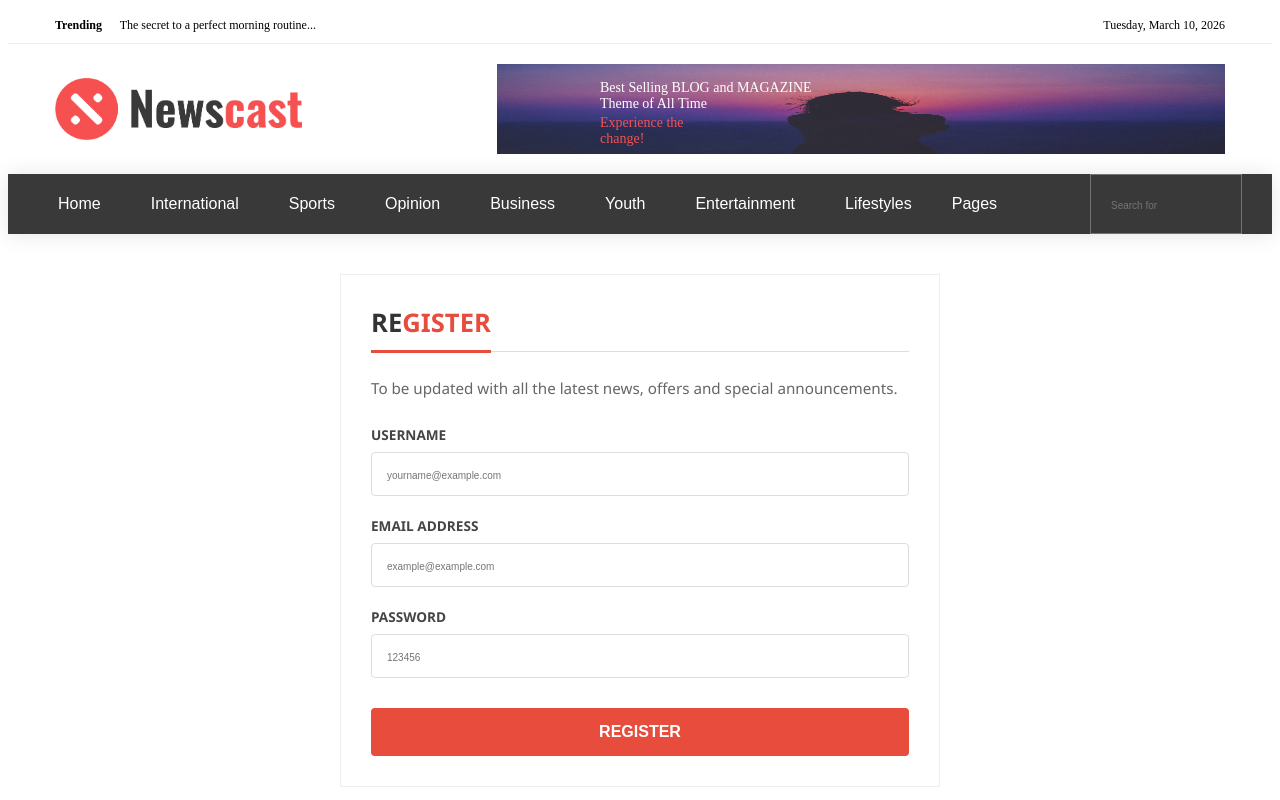
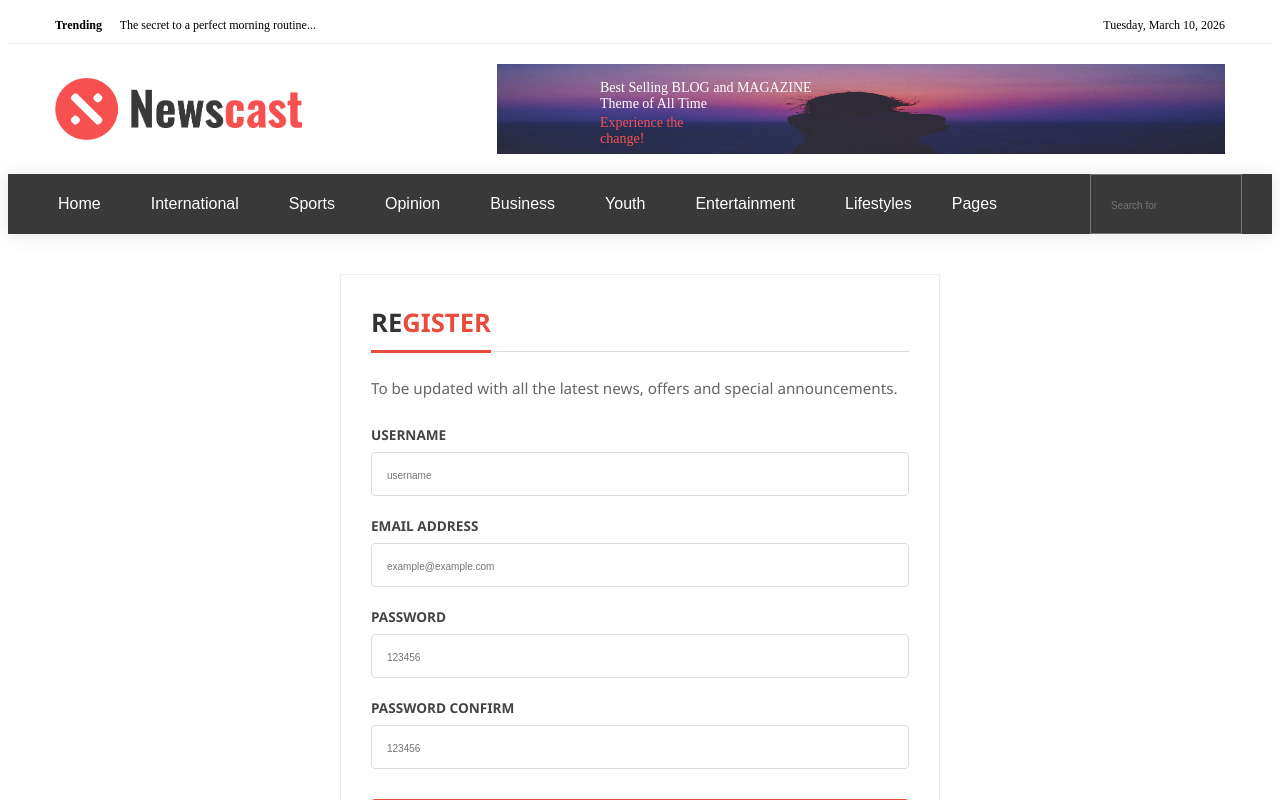
Before and after one commit to HungPhat302/Blog-News-Platform, a React (Vite) app in the folder frontend/: page /register in a window 1280 px wide. Shown: the top 800 px of the page. Built offline with nearby package versions, Linux system fonts and the light colour scheme; a web font is replaced by a local one.

Commit message:
register and login form validations

```diff
--- a/frontend/src/components/Forms/Login/LoginForm.jsx
+++ b/frontend/src/components/Forms/Login/LoginForm.jsx
@@ -16,7 +16,7 @@ const LoginForm = () => {
   });
   const { register, handleSubmit, formState: { errors, isSubmitting, isSubmitSuccessful }, reset } = useForm({
     resolver: joiResolver(LoginSchema),
-    mode: "onChange",
+    mode: "onSubmit",
     shouldFocusError: true
   })
   const onSubmit = async (data) => {
--- a/frontend/src/components/Forms/Register/RegisterForm.jsx
+++ b/frontend/src/components/Forms/Register/RegisterForm.jsx
@@ -41,7 +41,7 @@ const RegisterForm = () => {
             {...register('username')}
             type="text"
             id="username"
-            placeholder="yourname@example.com"
+            placeholder="username"
           />
           {
             errors.username && (
@@ -82,6 +82,25 @@ const RegisterForm = () => {
           }
         </div>
 
+
+          <div className="input-group">
+          <label htmlFor="user-email">Password Confirm</label>
+          <input
+            {...register('password_confirm')}
+            type="password"
+            id="password_confirm"
+            placeholder="123456"
+          />
+          {
+            errors.password_confirm && (
+              <div>{`${errors.password_confirm.message}`}</div>
+            )
+          }
+        </div>
+
+
+
+
         <button type="submit" className="form-btn-submit">
           Register
         </button>
--- a/frontend/src/formSchema/LoginSchema.js
+++ b/frontend/src/formSchema/LoginSchema.js
@@ -9,8 +9,23 @@ const LoginSchema = Joi.object().keys({
         .required(),
 
     email: Joi.string()
-        .email({ minDomainSegments: 2, tlds: { allow: ['com', 'net'] } })
-        .required(),
+        .email({ minDomainSegments: 2, tlds: { allow: ['com', 'net',] } }) // This is validation regarding Top Level Domain of a domain name (com,net,...)
+        .required()
+        .custom((value, helpers) => {
+            const allowedDomains = ["gmail", "yahoo", "company"]; //This is validation regarding the name of the domain name (gmail,yahoo,...)
+
+            const [, domainPart] = value.split("@");
+            const domainName = domainPart.split(".")[0];
+
+            if (!allowedDomains.includes(domainName)) {
+                return helpers.error("email.domain");
+            }
+
+            return value;
+        })
+        .messages({
+            "email.domain": "This email domain is not allowed",
+        }),
 
     password: Joi.string()
         .alphanum()
--- a/frontend/src/formSchema/RegisterSchema.js
+++ b/frontend/src/formSchema/RegisterSchema.js
@@ -10,14 +10,47 @@ const RegisterSchema = Joi.object().keys({
         .required(),
 
     email: Joi.string()
-        .email({ minDomainSegments: 2, tlds: { allow: ['com', 'net'] } })
-        .required(),
+        .email({ minDomainSegments: 2, tlds: { allow: ['com', 'net',] } }) // This is validation regarding Top Level Domain of a domain name (com,net,...)
+        .required()
+        .custom((value, helpers) => {
+            const allowedDomains = ["gmail", "yahoo", "company"]; //This is validation regarding the name of the domain name (gmail,yahoo,...)
+
+            const [, domainPart] = value.split("@");
+            const domainName = domainPart.split(".")[0];
+
+            if (!allowedDomains.includes(domainName)) {
+                return helpers.error("email.domain");
+            }
+
+            return value;
+        })
+        .messages({
+            "email.domain": "This email domain is not allowed",
+        }),
 
     password: Joi.string()
         .alphanum()
         .min(8)
         .required(),
 
+    password_confirm: Joi.string()
+        .alphanum()
+        .min(8)
+        .required()
+        .custom((value, helpers) => {
+            const { password } = helpers.state.ancestors[0];
+
+            if (value !== password) {
+                return helpers.error("any.custom", {
+                    passwordValue: password,
+                });
+            }
+
+            return value;
+        })
+        .messages({
+            "any.custom": "Passwords do not match",
+        })
 })
 
 
```
